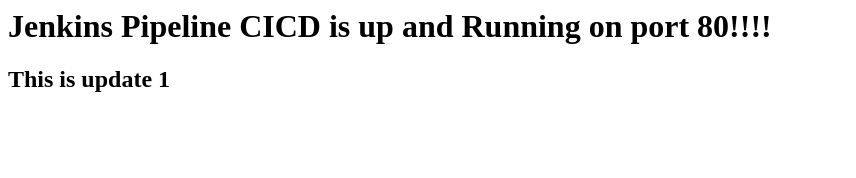
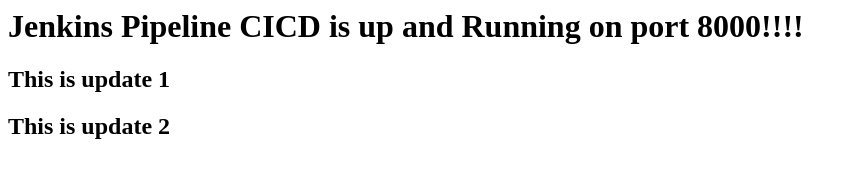
Before and after one commit to Puneet681/acts-lms, a plain HTML site: page index.html in a window 1280 px wide. Shown: the whole page, without its empty margins (0-856 px from the left). Drawn offline with Linux system fonts and the light colour scheme.

Commit message:
Update index.html

```diff
--- a/index.html
+++ b/index.html
@@ -1,2 +1,3 @@
-<h1>Jenkins Pipeline CICD is up and Running on port 80!!!!</h1>
+<h1>Jenkins Pipeline CICD is up and Running on port 8000!!!!</h1>
 <h2>This is update 1</h2>
+<h2>This is update 2</h2>
```
